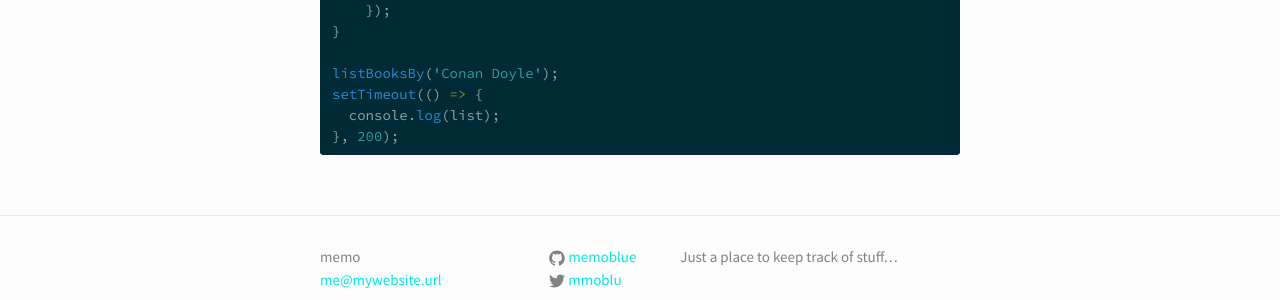
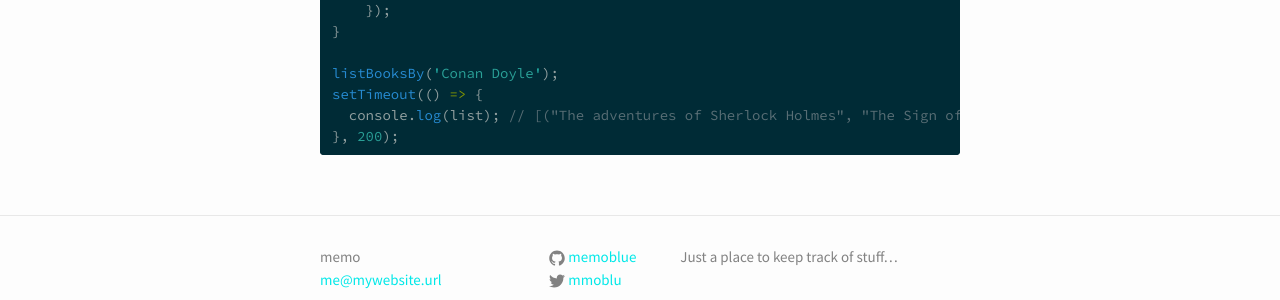
Before and after one commit to memoblue/memoblue.github.io, a Jekyll site: the page built from _posts/2018-03-10-chaining-promises.md, in a window 1280 px wide. Shown: the part 1144-1444 px from the top of the page. Built offline with Jekyll 4.4.1, drawn with Linux system fonts in a browser that asks for light colours.

Commit message:
add comment with output

````diff
--- a/_posts/2018-03-10-chaining-promises.md
+++ b/_posts/2018-03-10-chaining-promises.md
@@ -56,6 +56,6 @@ function listBooksBy(name) {
 
 listBooksBy('Conan Doyle');
 setTimeout(() => {
-  console.log(list);
+  console.log(list); // [("The adventures of Sherlock Holmes", "The Sign of Four")];
 }, 200);
 ```
````
